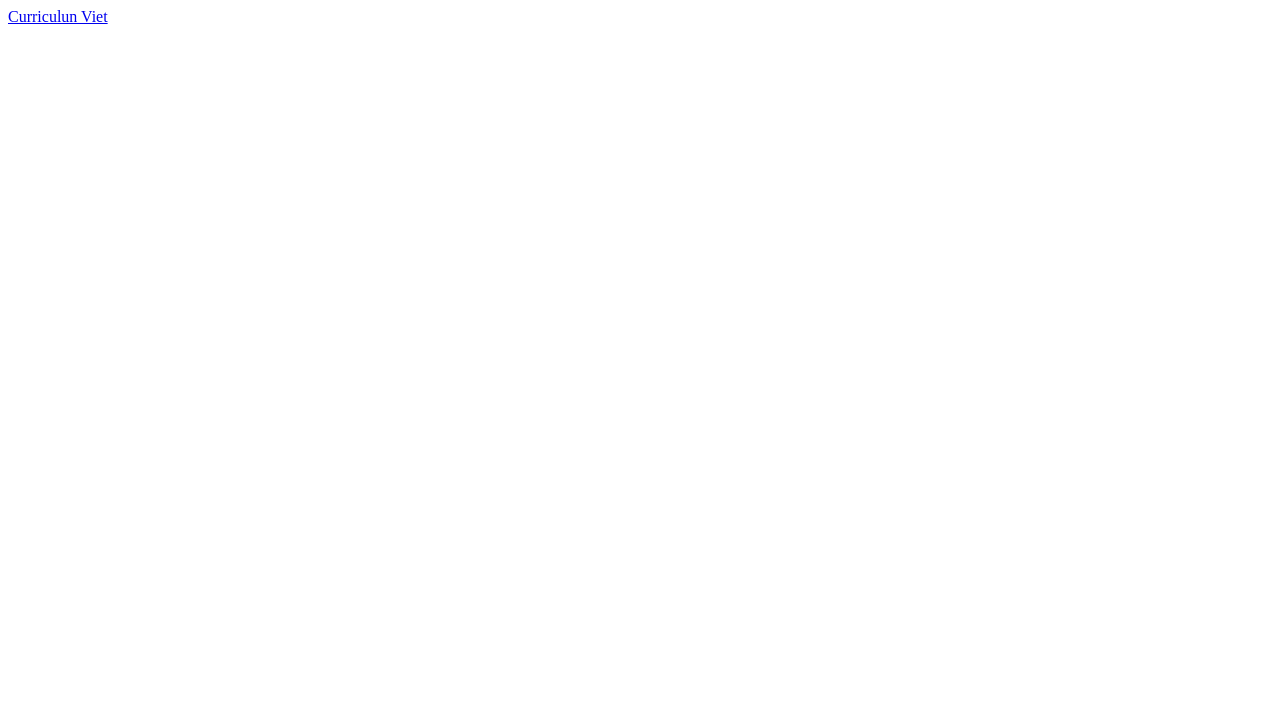
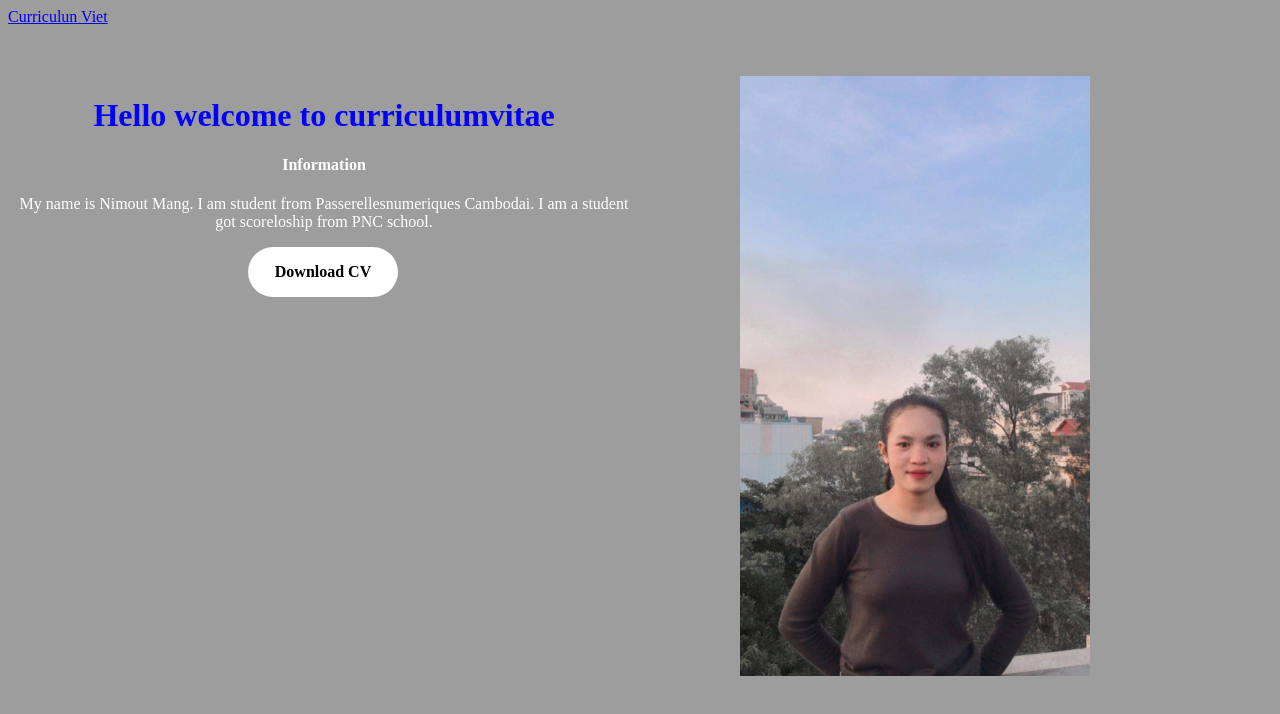
Before and after one commit to nimoutmang/nimout_mang, a plain HTML site: page page/curriculumviet.html in a window 1280 px wide. Drawn offline with Linux system fonts and the light colour scheme.

Commit message:
be countimue to write code

```diff
--- a/css/aboutme.css
+++ b/css/aboutme.css
@@ -1,5 +1,5 @@
 body{
-    background-color: gray;
+    background-color: rgb(158, 157, 157);
 
 }
 .tex{
--- a/css/contact.css
+++ b/css/contact.css
@@ -0,0 +1,13 @@
+body{
+    background-color: rgb(158, 157, 157);
+}
+.question{
+    text-align: center;
+    color: blue;
+
+}
+.question p{
+    color: white;
+
+
+}
--- a/css/curriculumviet.css
+++ b/css/curriculumviet.css
@@ -0,0 +1,46 @@
+body{
+    background-color: rgb(158, 157, 157);
+}
+.currin {
+
+    display: flex;
+    margin-top: 50px;
+
+
+}
+img{
+    width: 350px;
+    height: 600px;
+    margin-left: 100px;
+
+}
+.hi h1{
+    align-items: center;
+    color:blue;
+}
+.hi{
+    width: 50%;
+    text-align: center;
+}
+.hi h4,
+.hi p {
+    color:white;
+
+}
+.download{
+    width: 150px;
+    height: 50px;
+    border-radius: 30px;
+    border: none;
+    display: flex;
+    justify-content: center;
+    align-items: center;
+    background: white;
+    margin-left: 240px;
+}
+.download h4{
+    color: black;
+}
+.download:hover{
+    background: rgb(23, 250, 72);
+}
--- a/page/curriculumviet.html
+++ b/page/curriculumviet.html
@@ -4,8 +4,24 @@
     <meta charset="UTF-8">
     <meta name="viewport" content="width=device-width, initial-scale=1.0">
     <title>Document</title>
+    <link rel="stylesheet" href="../css/curriculumviet.css">
 </head>
 <body>
     <a href="../index.html">Curriculun Viet</a>
+    <div class="currin">
+        <div class="hi">
+            <h1>Hello welcome to curriculumvitae</h1>
+            <h4>Information</h4>
+            <p>My name is Nimout Mang. I am student from Passerellesnumeriques Cambodai.
+                I am a student got scoreloship from PNC school.
+            </p>
+
+            <div class="download">
+                <h4>Download CV</h4>
+            </div>
+        </div>
+        <img src="../image/picture_n.jpg" alt="poeple">
+    </div>
+
 </body>
 </html>
```
Also changed, not shown: css/style.css (+12 -1 lines), index.html (+3 -4 lines), page/aboutme.html (+1 -1 lines), page/contact.html (+6 -0 lines), page/educate.html (deleted, +0 -11 lines), css/education.css (deleted), image/picture_n.jpg (added), image/processed.1jpeg.jpeg (added).
